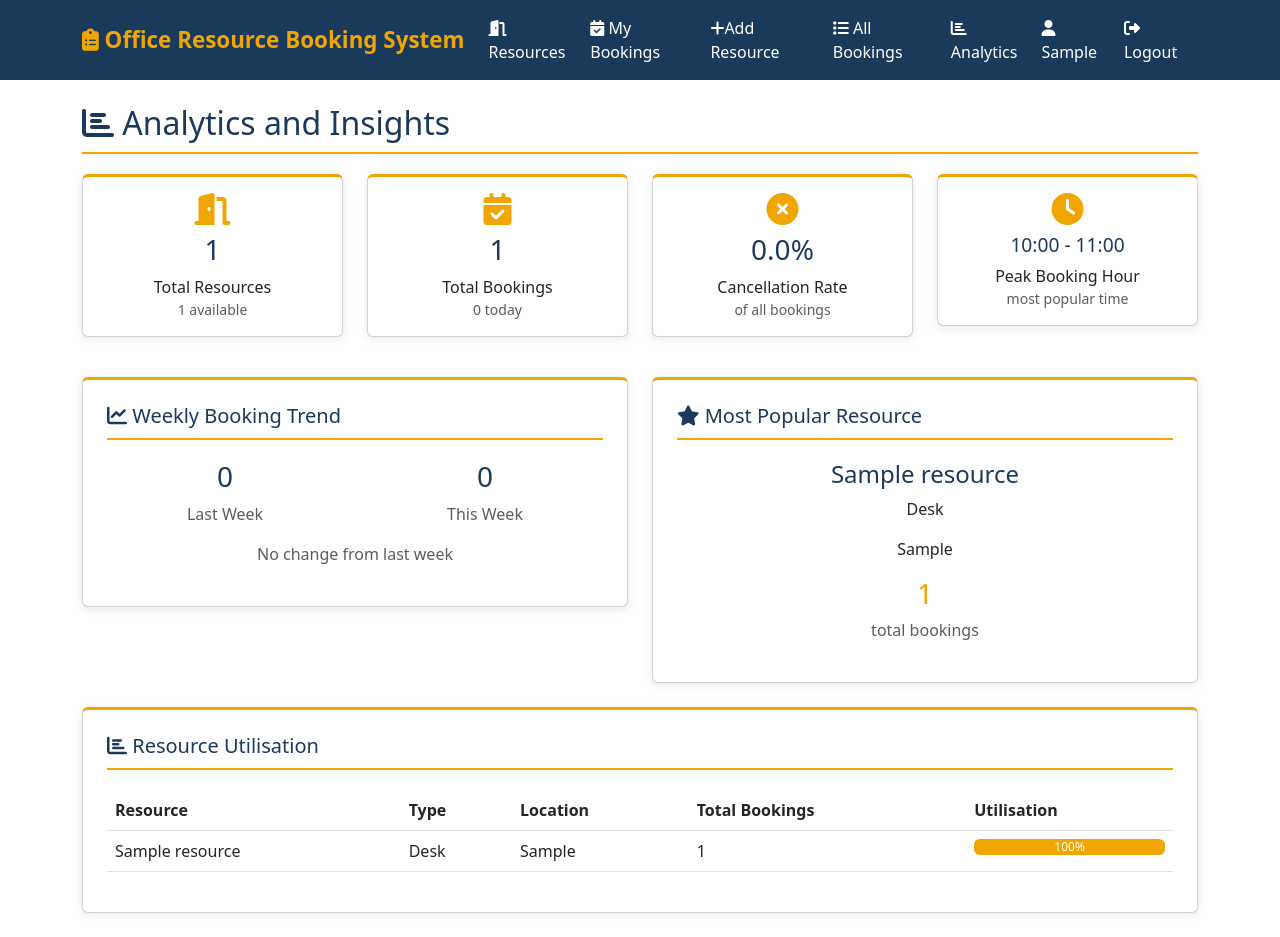
After one commit to ananya-288/office-resource-booking-cdos, a Django app: page /analytics_booking/ in a window 1280 px wide. The commit adds this page. Run offline with Django 4.2, Linux system fonts and the light colour scheme; a user stored in the database is signed in; tables that the repository leaves empty hold one stand-in row (values such as "Sample post").

Commit message:
Completed analytics and implemented the logging functionality

```diff
--- a/bookings/urls.py
+++ b/bookings/urls.py
@@ -24,4 +24,6 @@ urlpatterns = [
     path('my-bookings/<int:pk>/update/', views.update_booking, name='update_booking'),
     path('my-bookings/<int:pk>/cancel/', views.cancel_my_booking, name='cancel_my_booking'),
     path('display_bookings_admin/', views.display_bookings_admin, name='display_bookings_admin'),
+
+    path('analytics_booking/', views.analytics_booking, name='analytics_booking'),
 ]
--- a/bookings/views.py
+++ b/bookings/views.py
@@ -15,6 +15,13 @@ from .forms import UserRegistrationForm, ResourceForm
 from .forms import UserRegistrationForm,ResourceForm,BookingForm
 
 from django.utils import timezone
+
+from django.db.models import Count,Q
+import logging
+
+
+# Get logger for this module
+logger =logging.getLogger(__name__)
 
 
 def register(request):
@@ -48,6 +55,7 @@ def register(request):
                 recipient_list=[email],
                 fail_silently=True,
             )
+            logger.info('New user registered: %s', username)
             messages.success(request, 'You have been successfully registered. Please log in')
             return redirect('login_user')
     else:
@@ -74,6 +82,7 @@ def login_user(request):
                 return redirect(next_page)
             return redirect('home')
         else:
+            logger.warning('Login attempt failed for username: %s', username)
             messages.error(request, 'Incorrect username or password. Please try again.')
     return render(request, 'bookings/login.html')
 
@@ -224,6 +233,7 @@ def create_booking(request, pk):
             duration =new_booking.end_time - new_booking.start_time
             new_booking.duration_hours =duration.total_seconds() / 3600
             new_booking.save()
+            logger.info('Booking created by user: %s for resource: %s',request.user.username,new_booking.resource.resource_name)
 
             # Sending confirmation email
             send_mail(
@@ -348,6 +358,7 @@ def cancel_my_booking(request, pk):
     if request.method =='POST':
         booking_to_cancel.status ='cancelled'
         booking_to_cancel.save()
+        logger.info('Booking cancelled by user: %s for the resource: %s',request.user.username,booking_to_cancel.resource.resource_name)
 
         # Send cancellation email
         send_mail(
@@ -391,3 +402,109 @@ def display_bookings_admin(request):
         'status_filter': status_filter,
     }
     return render(request, 'bookings/admin_bookings.html', context)
+
+
+
+    # To get the logging info for this module
+logger =logging.getLogger(__name__)
+
+
+@login_required
+def analytics_booking(request):
+    """Only admin has access to this and it displays analytics .
+    It also performs statistical calculations on the booking data.
+    """
+    if not request.user.is_staff:
+        messages.error(request, 'Only administrator can access this .')
+        return redirect('home')
+    # To get current time
+    current_time = timezone.now()
+    today =current_time.date()
+
+    # To get the total resources
+    total_resources = Resource.objects.count()
+    # Available resources
+    available_resources = Resource.objects.filter(is_available=True).count()
+
+    # Total bookings
+    total_bookings = Booking.objects.count()
+
+    # Today's bookings
+    todays_bookings= Booking.objects.filter(
+        start_time__date=today,
+        status='confirmed'
+    ).count()
+
+    # Cancelled bookings
+    cancelled_bookings =Booking.objects.filter(status='cancelled').count()
+    # Rate of cancellation is calculated
+    if total_bookings >0:
+        cancellation_rate =round((cancelled_bookings / total_bookings) * 100,1)
+    else:
+        cancellation_rate =0
+
+       # To find the most popular resource
+    most_popular = Resource.objects.annotate(
+        booking_count=Count('booking')
+    ).order_by('-booking_count').first()
+    # To calculate the resource utilisation
+    resource_utilisation = Resource.objects.annotate(
+        booking_count=Count('booking')
+    ).order_by('-booking_count')
+
+    # Peak booking hours
+    # Get all confirmed bookings and count by hour
+    all_bookings = Booking.objects.filter(status='confirmed')
+    hour_counts = {}
+    for booking in all_bookings:
+        hour = booking.start_time.hour
+        if hour in hour_counts:
+            hour_counts[hour] += 1
+        else:
+            hour_counts[hour]= 1
+
+      # To find peak hour
+    if hour_counts:
+        peak_hour= max(hour_counts, key=hour_counts.get)
+        peak_hour_display =f"{peak_hour:02d}:00 - {peak_hour+1:02d}:00"
+    else:
+        peak_hour_display ='No data yet'
+
+    #Bookings this week v/s last week
+    from datetime import timedelta
+    week_start =today - timedelta(days=today.weekday())
+    last_week_start = week_start - timedelta(days=7)
+
+    this_week_bookings =Booking.objects.filter(
+        created_at__date__gte=week_start,
+        status='confirmed'
+    ).count()
+
+    last_week_bookings= Booking.objects.filter(
+        created_at__date__gte=last_week_start,
+        created_at__date__lt=week_start,
+        status='confirmed'
+    ).count()
+
+    # Calculating trends
+    if last_week_bookings >0:
+        trend = round(((this_week_bookings - last_week_bookings) / last_week_bookings) * 100, 1)
+    else:
+        trend =0
+
+    # Log analytics access
+    logger.info('Analytics dashboard accessed by admin: %s', request.user.username)
+    context = {
+        'total_resources': total_resources,
+        'available_resources': available_resources,
+        'total_bookings': total_bookings,
+        'todays_bookings': todays_bookings,
+        'cancellation_rate': cancellation_rate,
+        'most_popular': most_popular,
+        'resource_utilisation': resource_utilisation,
+        'peak_hour_display': peak_hour_display,
+        'this_week_bookings': this_week_bookings,
+        'last_week_bookings': last_week_bookings,
+        'trend': trend,
+    }
+    return render(request, 'bookings/analytics.html',context)
--- /dev/null
+++ b/templates/bookings/analytics.html
@@ -0,0 +1,149 @@
+{% extends 'bookings/base.html' %}
+
+{% block title %}Analytics{% endblock %}
+
+{% block content %}
+<h2 class="page-heading">
+    <i class="fas fa-chart-bar"></i> Analytics and Insights
+</h2>
+
+<!-- Summary Cards -->
+<div class="row mb-4">
+    <div class="col-md-3 mb-3">
+        <div class="card card-orbs text-center p-3">
+            <i class="fas fa-door-open fa-2x mb-2" style="color: #f0a500;"></i>
+            <h3 style="color: #1a3a5c;">{{ total_resources }}</h3>
+            <p class="mb-0">Total Resources</p>
+            <small class="text-muted">{{ available_resources }} available</small>
+        </div>
+    </div>
+    <div class="col-md-3 mb-3">
+        <div class="card card-orbs text-center p-3">
+            <i class="fas fa-calendar-check fa-2x mb-2" style="color: #f0a500;"></i>
+            <h3 style="color: #1a3a5c;">{{ total_bookings }}</h3>
+            <p class="mb-0">Total Bookings</p>
+            <small class="text-muted">{{ todays_bookings }} today</small>
+        </div>
+    </div>
+    <div class="col-md-3 mb-3">
+        <div class="card card-orbs text-center p-3">
+            <i class="fas fa-times-circle fa-2x mb-2" style="color: #f0a500;"></i>
+            <h3 style="color: #1a3a5c;">{{ cancellation_rate }}%</h3>
+            <p class="mb-0">Cancellation Rate</p>
+            <small class="text-muted">of all bookings</small>
+        </div>
+    </div>
+    <div class="col-md-3 mb-3">
+        <div class="card card-orbs text-center p-3">
+            <i class="fas fa-clock fa-2x mb-2" style="color: #f0a500;"></i>
+            <h3 style="color: #1a3a5c; font-size: 1.2rem;">{{ peak_hour_display }}</h3>
+            <p class="mb-0">Peak Booking Hour</p>
+            <small class="text-muted">most popular time</small>
+        </div>
+    </div>
+</div>
+
+<!-- Weekly Trend -->
+<div class="row mb-4">
+    <div class="col-md-6">
+        <div class="card card-orbs p-4">
+            <h5 class="page-heading">
+                <i class="fas fa-chart-line"></i> Weekly Booking Trend
+            </h5>
+            <div class="row text-center">
+                <div class="col-6">
+                    <h3 style="color: #1a3a5c;">{{ last_week_bookings }}</h3>
+                    <p class="text-muted">Last Week</p>
+                </div>
+                <div class="col-6">
+                    <h3 style="color: #1a3a5c;">{{ this_week_bookings }}</h3>
+                    <p class="text-muted">This Week</p>
+                </div>
+            </div>
+            {% if trend > 0 %}
+            <p class="text-success text-center">
+                <i class="fas fa-arrow-up"></i> {{ trend }}% increase from last week
+            </p>
+            {% elif trend < 0 %}
+            <p class="text-danger text-center">
+                <i class="fas fa-arrow-down"></i> {{ trend }}% decrease from last week
+            </p>
+            {% else %}
+            <p class="text-muted text-center">No change from last week</p>
+            {% endif %}
+        </div>
+    </div>
+
+    <!-- Most Popular Resource -->
+    <div class="col-md-6">
+        <div class="card card-orbs p-4">
+            <h5 class="page-heading">
+                <i class="fas fa-star"></i> Most Popular Resource
+            </h5>
+            {% if most_popular %}
+            <div class="text-center">
+                <h4 style="color: #1a3a5c;">
+                    {{ most_popular.resource_name }}
+                </h4>
+                <p>{{ most_popular.get_resource_type_display }}</p>
+                <p>{{ most_popular.location }}</p>
+                <h3 style="color: #f0a500;">
+                    {{ most_popular.booking_count }}
+                </h3>
+                <p class="text-muted">total bookings</p>
+            </div>
+            {% else %}
+            <p class="text-muted">No booking data yet.</p>
+            {% endif %}
+        </div>
+    </div>
+</div>
+
+<!-- Resource Utilisation -->
+<div class="card card-orbs p-4 mb-4">
+    <h5 class="page-heading">
+        <i class="fas fa-chart-bar"></i> Resource Utilisation
+    </h5>
+    {% if resource_utilisation %}
+    <div class="table-responsive">
+        <table class="table table-orbs table-hover">
+            <thead>
+                <tr>
+                    <th>Resource</th>
+                    <th>Type</th>
+                    <th>Location</th>
+                    <th>Total Bookings</th>
+                    <th>Utilisation</th>
+                </tr>
+            </thead>
+            <tbody>
+                {% for resource in resource_utilisation %}
+                <tr>
+                    <td>{{ resource.resource_name }}</td>
+                    <td>{{ resource.get_resource_type_display }}</td>
+                    <td>{{ resource.location }}</td>
+                    <td>{{ resource.booking_count }}</td>
+                    <td>
+                        {% if total_bookings > 0 %}
+                        {% widthratio resource.booking_count total_bookings 100 as utilisation %}
+                        <div class="progress">
+                            <div class="progress-bar"
+                                 style="width: {{ utilisation }}%;
+                                        background-color: #f0a500;">
+                                {{ utilisation }}%
+                            </div>
+                        </div>
+                        {% else %}
+                        <span class="text-muted">No data</span>
+                        {% endif %}
+                    </td>
+                </tr>
+                {% endfor %}
+            </tbody>
+        </table>
+    </div>
+    {% else %}
+    <p class="text-muted">No resource data yet.</p>
+    {% endif %}
+</div>
+{% endblock %}
--- a/templates/bookings/base.html
+++ b/templates/bookings/base.html
@@ -44,7 +44,7 @@
                     </li>
                     </li>
                     <li class="nav-item">
-                        <a class="nav-link" href="#">
+                        <a class="nav-link" href="{% url 'analytics_booking' %}">
                             <i class="fas fa-chart-bar"></i>Analytics
                         </a>
                     </li>
```
Also changed, not shown: office_resource_booking/settings.py (+33 -0 lines), 2 other files.
